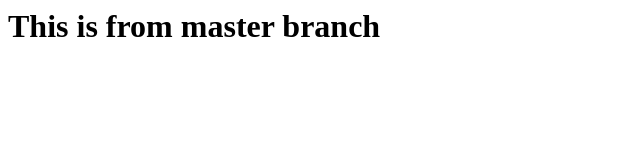
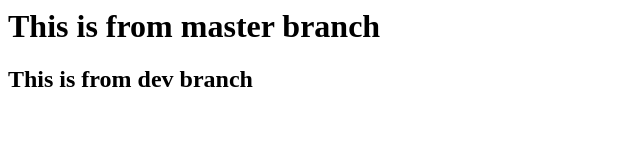
Before and after one commit to srikanthgvs/mergecheck, a plain HTML site: page index.html in a window 1280 px wide. Shown: the whole page, without its empty margins (0-640 px from the left). Drawn offline with Linux system fonts and the light colour scheme.

Commit message:
dev changes.

```diff
--- a/index.html
+++ b/index.html
@@ -1,3 +1,6 @@
 <h1>
     This is from master branch
 </h1>
+<h2>
+    This is from dev branch
+</h2>
```
